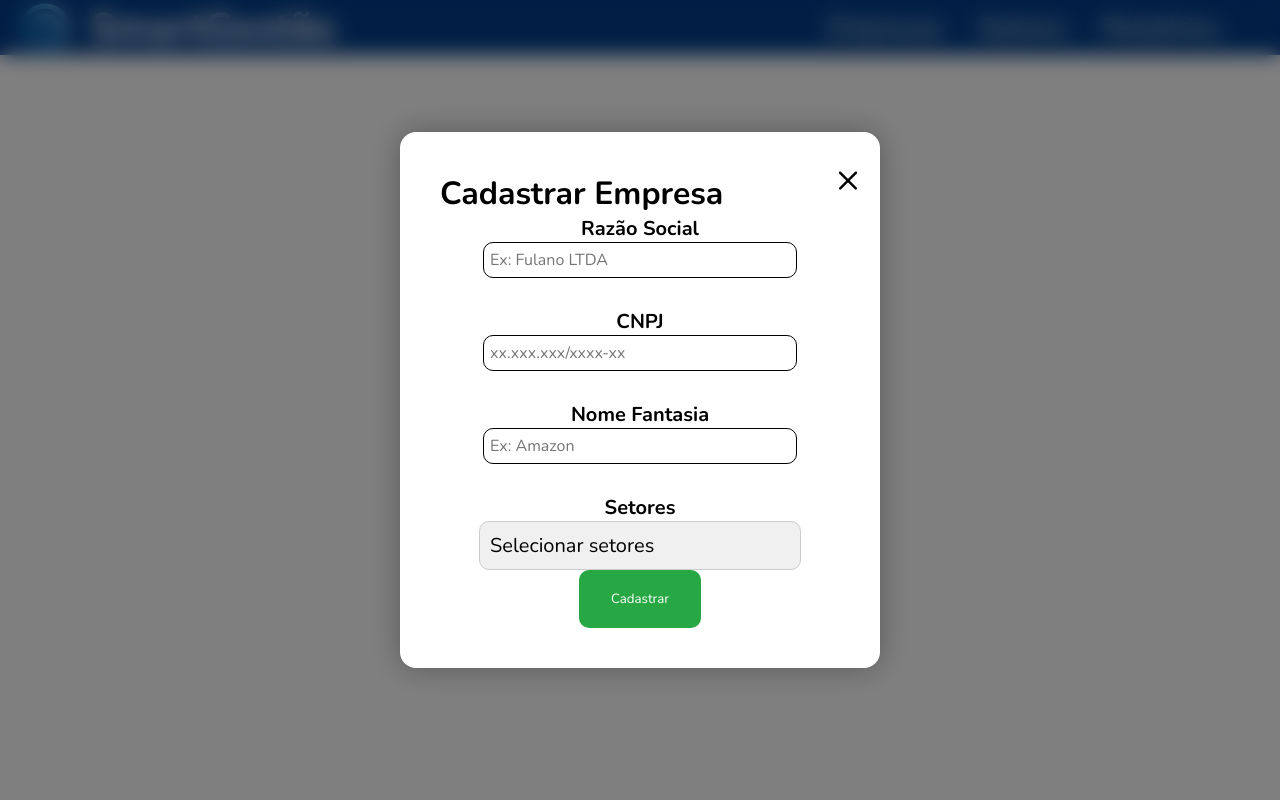
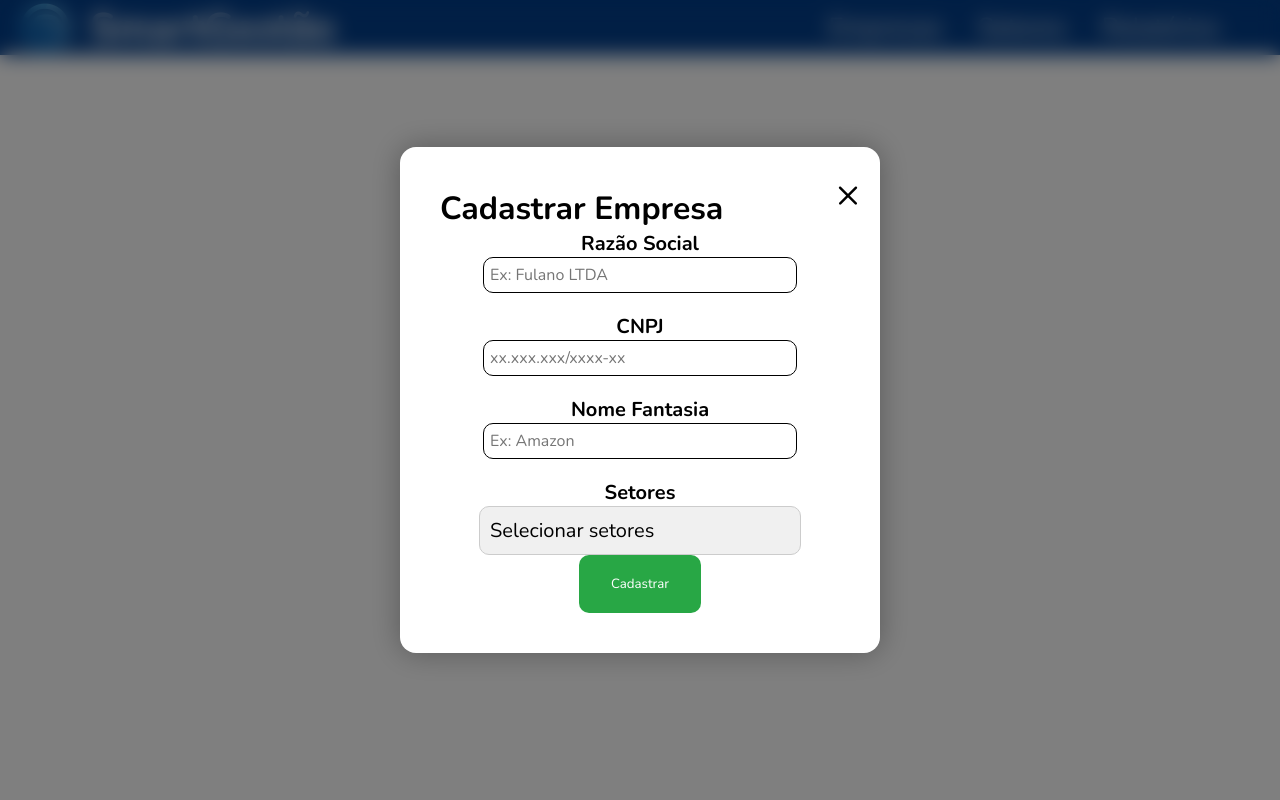
Before and after one commit to LeonardoBriguente/avaliacao-athia, a PHP site: page /view/cadastrarEmpresa.php in a window 1280 px wide. Run offline with PHP 8.4, Linux system fonts and the light colour scheme.

Commit message:
Labal e inputs do dropdown centralizados

```diff
--- a/view/CadastrarEmpresa.php
+++ b/view/CadastrarEmpresa.php
@@ -30,7 +30,7 @@
     <div class="modal" id="modal-cadastro">
         <div class="modal-conteudo">
             <span class="fechar">&times;</span>
-            <h2>Cadastrar Empresa</h2>
+            <h2 class="title-form">Cadastrar Empresa</h2>
             <form>
                 <label for="razao-social">Razão Social</label>
                 <input type="text" id="razao-social" name="razao-social" placeholder="Ex: Fulano LTDA" required>
--- a/view/assets/css/cadastrarEmpresa.css
+++ b/view/assets/css/cadastrarEmpresa.css
@@ -83,7 +83,7 @@ div.modal-conteudo {
     transform: translate(-50%, -50%);
     width: 20rem;
 
-    & h2 {
+    & h2.title-form {
         margin: 0 auto;
         font-size: 1.6rem;
     }
@@ -98,11 +98,10 @@ div.modal-conteudo {
             font-weight: bold;
         }
 
-        & input,
-        select {
+        & input{
             width: 15rem;
             padding: 0.3rem;
-            margin-bottom: 1.5rem;
+            margin-bottom: 1rem;
             border: 1px solid black;
             border-radius: 0.5rem;
             font-size: 0.8rem;
@@ -140,13 +139,18 @@ div.modal-conteudo {
                 overflow-y: auto;
             }
 
-            & div.setores-dropdown label {
-                margin-bottom: 1rem;
+            & div.por-setor{
+                display: flex;
+                align-items: center;
+                justify-content: flex-start;
             }
 
             & div.setores-dropdown input {
-                /* margin-right: 0.5rem; */
                 width: 2rem;
+
+                &:hover{
+                    cursor: pointer;
+                }
             }
         }
 
```
